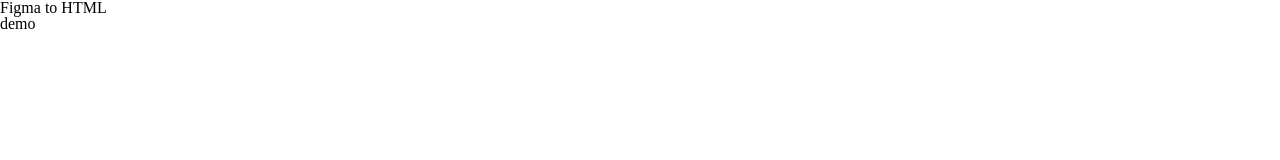
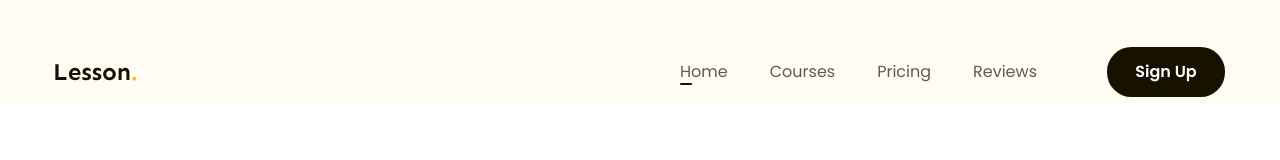
Before and after one commit to danlailaptrinh/figma-to-html, a plain HTML site: page index.html in a window 1280 px wide. Shown: the top 160 px of the page. Drawn offline with Linux system fonts and the light colour scheme.

Commit message:
chinh sua lan 3

```diff
--- a/assets/css/style.css
+++ b/assets/css/style.css
@@ -9,4 +9,88 @@
 /* khôi phục lại cỡ chữ mặc định theo rem */
 body {
   font-size: 1.6rem;
+  font-family: "Poppins", sans-serif;
 }
+/* common thuộc tính áp dụng chung cho cả web side */
+a {
+  text-decoration: none;
+}
+
+.btn {
+  display: inline-block;
+  padding: 0px 16px;
+  color: #fff;
+  text-align: center;
+  min-width: 118px;
+  line-height: 50px;
+  font-size: 1.6rem;
+  font-weight: 600;
+  border-radius: 24.5px;
+  background: #171100;
+}
+
+.main-content {
+  width: 1170px;
+  margin: 0 auto;
+  max-width: calc(100% - 48px);
+}
+/* header************************ */
+
+.header {
+  /* position: sticky; */
+  background-color: #fffcf4;
+}
+
+.header.fixed {
+  position: sticky;
+  top: -28px;
+}
+
+.header .body {
+  display: flex;
+  align-items: center;
+  /* overflow: auto; */
+  padding: 47px 0 8px;
+}
+
+.nav ul {
+  display: flex;
+}
+
+.nav {
+  margin-left: auto;
+}
+
+.nav a {
+  padding: 8px 21px;
+  color: #5f5b53;
+  font-size: 1.6rem;
+  position: relative;
+}
+
+.header .action {
+  margin-left: 49px;
+  min-width: 114px;
+}
+
+.nav a:hover {
+  color: #171100;
+  /* font-weight: 600; */
+  text-shadow: 1px 0 0 currentColor;
+}
+
+/* .nav li.active a:hover {
+
+} */
+
+.nav li.active a::after {
+  display: block;
+  content: "";
+  width: 12px;
+  height: 2px;
+  background: #171100;
+  border-radius: 1px;
+  position: absolute;
+  left: 21px;
+  bottom: 6px;
+}
--- a/index.html
+++ b/index.html
@@ -4,11 +4,44 @@
     <meta charset="UTF-8" />
     <meta name="viewport" content="width=device-width, initial-scale=1.0" />
     <link rel="stylesheet" href="./assets/css/reset.css" />
+    <link rel="preconnect" href="https://fonts.googleapis.com" />
+    <link rel="preconnect" href="https://fonts.gstatic.com" crossorigin />
+    <link
+      href="https://fonts.googleapis.com/css2?family=Poppins:ital,wght@0,100;0,200;0,300;0,400;0,500;0,600;0,700;0,800;0,900;1,100;1,200;1,300;1,400;1,500;1,600;1,700;1,800;1,900&family=Sen:wght@400..800&display=swap"
+      rel="stylesheet"
+    />
     <link rel="stylesheet" href="./assets/css/style.css" />
     <title>figma to html</title>
   </head>
-  <body>
-    <h1>Figma to HTML</h1>
-    <h2>demo</h2>
+  <body style="height: 10000px">
+    <header class="header fixed">
+      <div class="main-content">
+        <div class="body">
+          <!-- logo -->
+          <img src="./assets/img/Lesson..svg" alt="lesson" class="logo" />
+          <!-- nav -->
+          <nav class="nav">
+            <ul>
+              <li class="active">
+                <a href="#">Home</a>
+              </li>
+              <li>
+                <a href="#">Courses</a>
+              </li>
+              <li>
+                <a href="#">Pricing</a>
+              </li>
+              <li>
+                <a href="#">Reviews</a>
+              </li>
+            </ul>
+          </nav>
+          <!-- btn action -->
+          <div class="action">
+            <a href="#!" class="btn btn-sign-up">Sign Up</a>
+          </div>
+        </div>
+      </div>
+    </header>
   </body>
 </html>
```
Also changed, not shown: assets/img/LOGO.png (added), assets/img/Lesson..svg (added).
